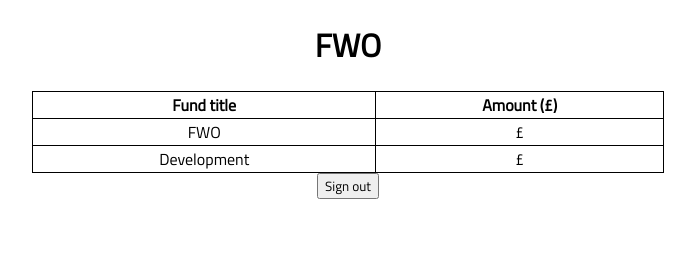
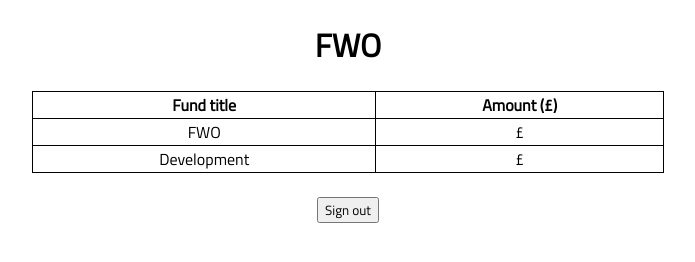
Before and after one commit to Crumble-Apps-and-Games/personal-givings-website, a website: page public/viewfunds.pug in a window 1280 px wide. Shown: the whole page, without its empty margins (292-987 px from the left). Drawn offline with nearby package versions, Linux system fonts and the light colour scheme; files that its build step writes are made by us from their sources.

Commit message:
epic update

```diff
--- a/public/viewfunds.pug
+++ b/public/viewfunds.pug
@@ -18,4 +18,5 @@ html(lang="en")
             tr
                 td Development
                 td £#{development_amount}
+        <br>
         button(onClick="document.location.href='/signout'") Sign out
```
